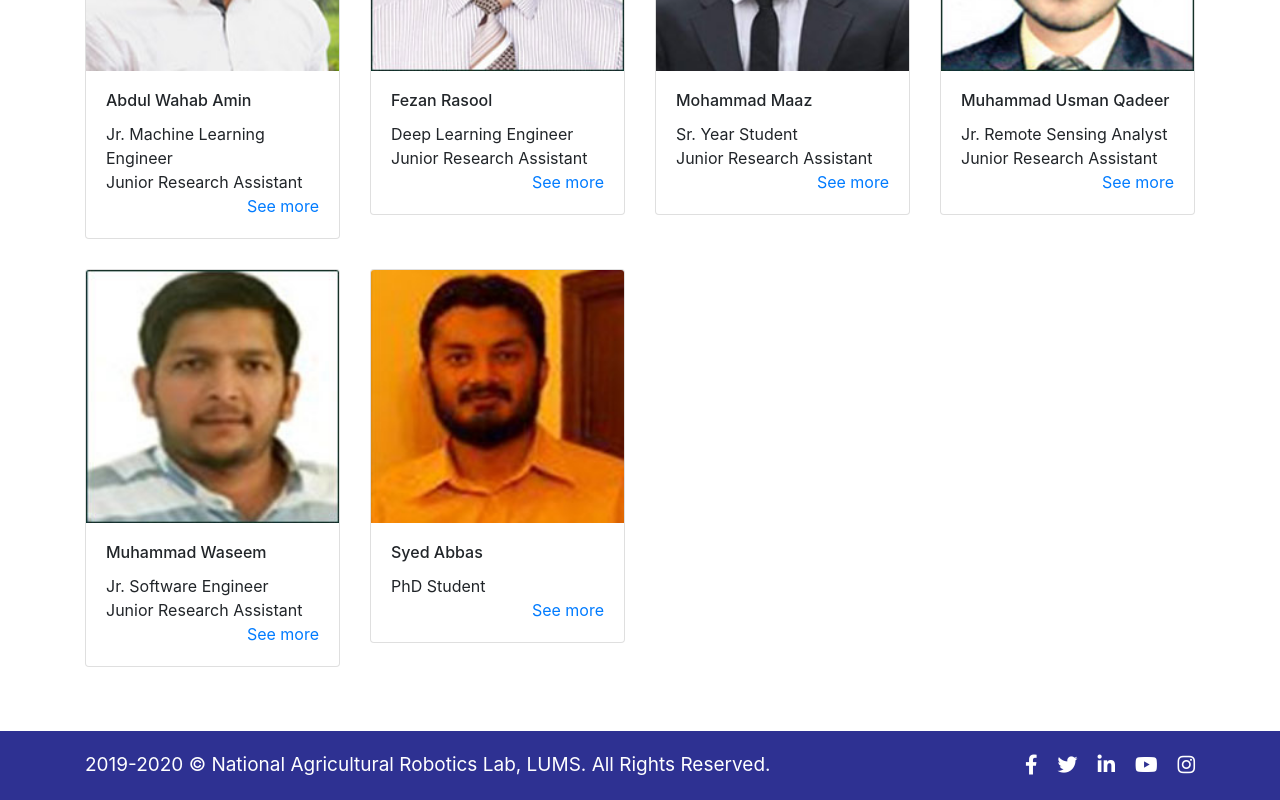
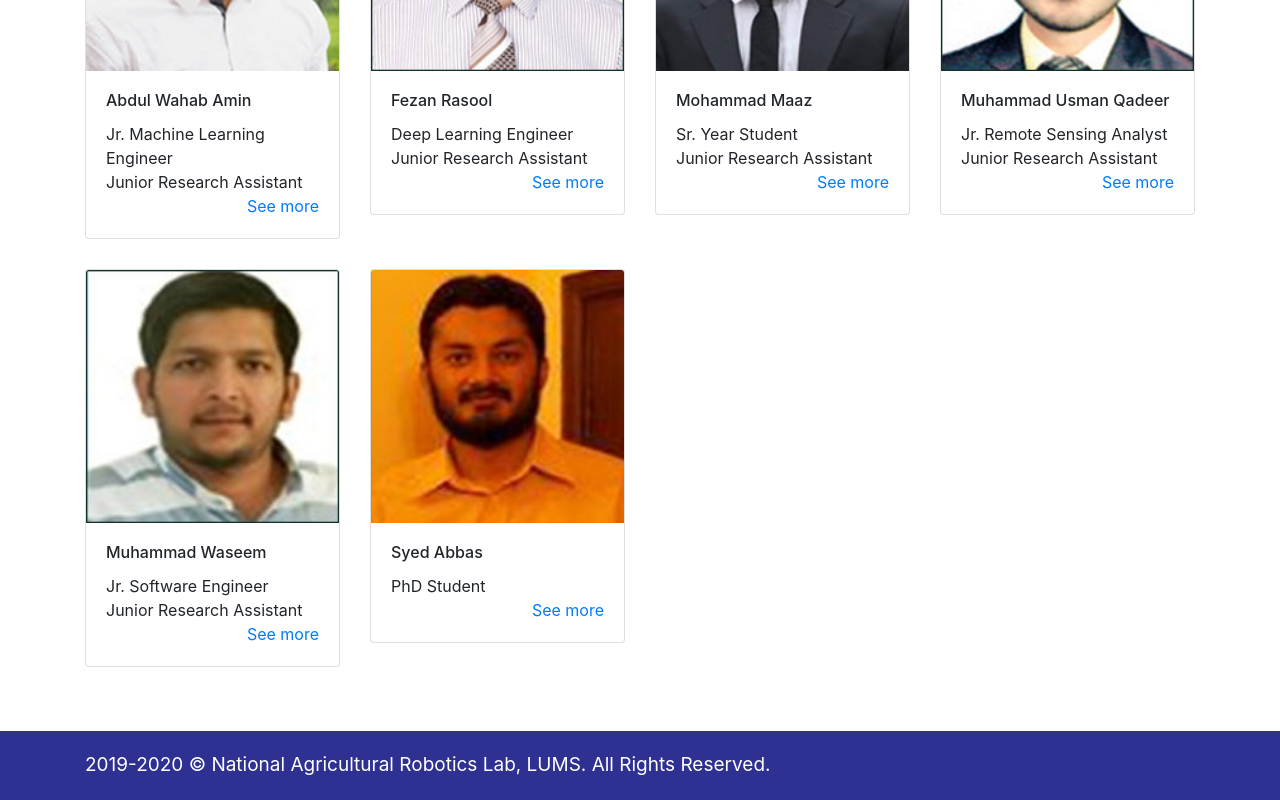
Before and after one commit to bilalhaider/narl-website, an Eleventy site: page data/about/people.md in a window 1280 px wide. Shown: the part 1293-2093 px from the top of the page. Built offline with nearby package versions, Linux system fonts and the light colour scheme; Eleventy itself is replaced by a stand-in of ours; files that its build step writes are made by us from their sources.

Commit message:
Hide social Links

```diff
--- a/layouts/master.liquid
+++ b/layouts/master.liquid
@@ -79,10 +79,10 @@
         <div class="footer-section">
             <div class="container">
                 <div class="row">
-                    <div class="col-sm-8">
+                    <div class="col-sm-12">
                         <p>2019-2020 © National Agricultural Robotics Lab, LUMS. All Rights Reserved.</p>
                     </div>
-                    <div class="col-sm-4">
+                    <!-- <div class="col-sm-4">
                         <div class="flex-container">
                             <div>
                                 <a href="https://www.facebook.com/lahoreuniversityofmanagementsciences">
@@ -110,7 +110,7 @@
                                 </a>
                             </div>
                         </div>
-                    </div>
+                    </div> -->
                 </div>
             </div>
         </div>
```
